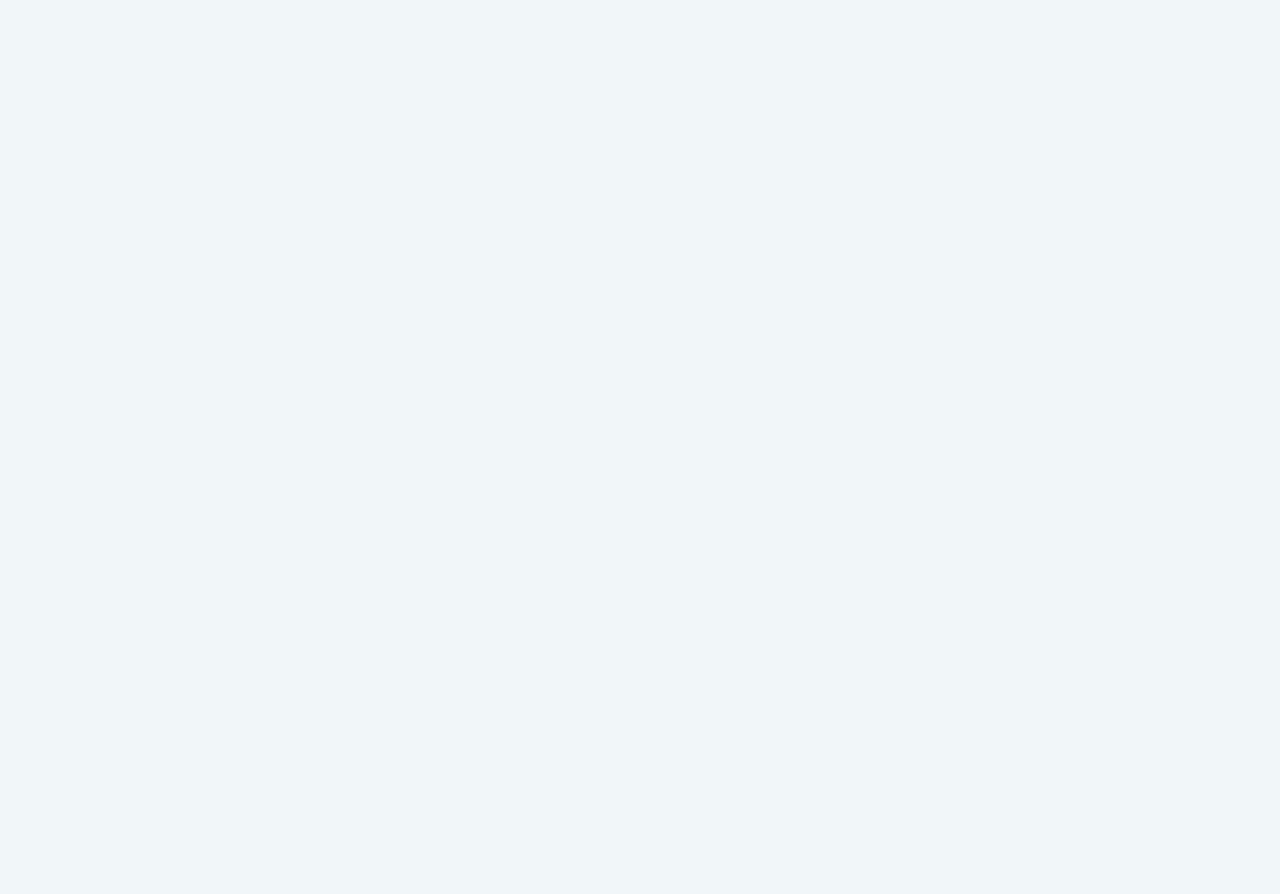
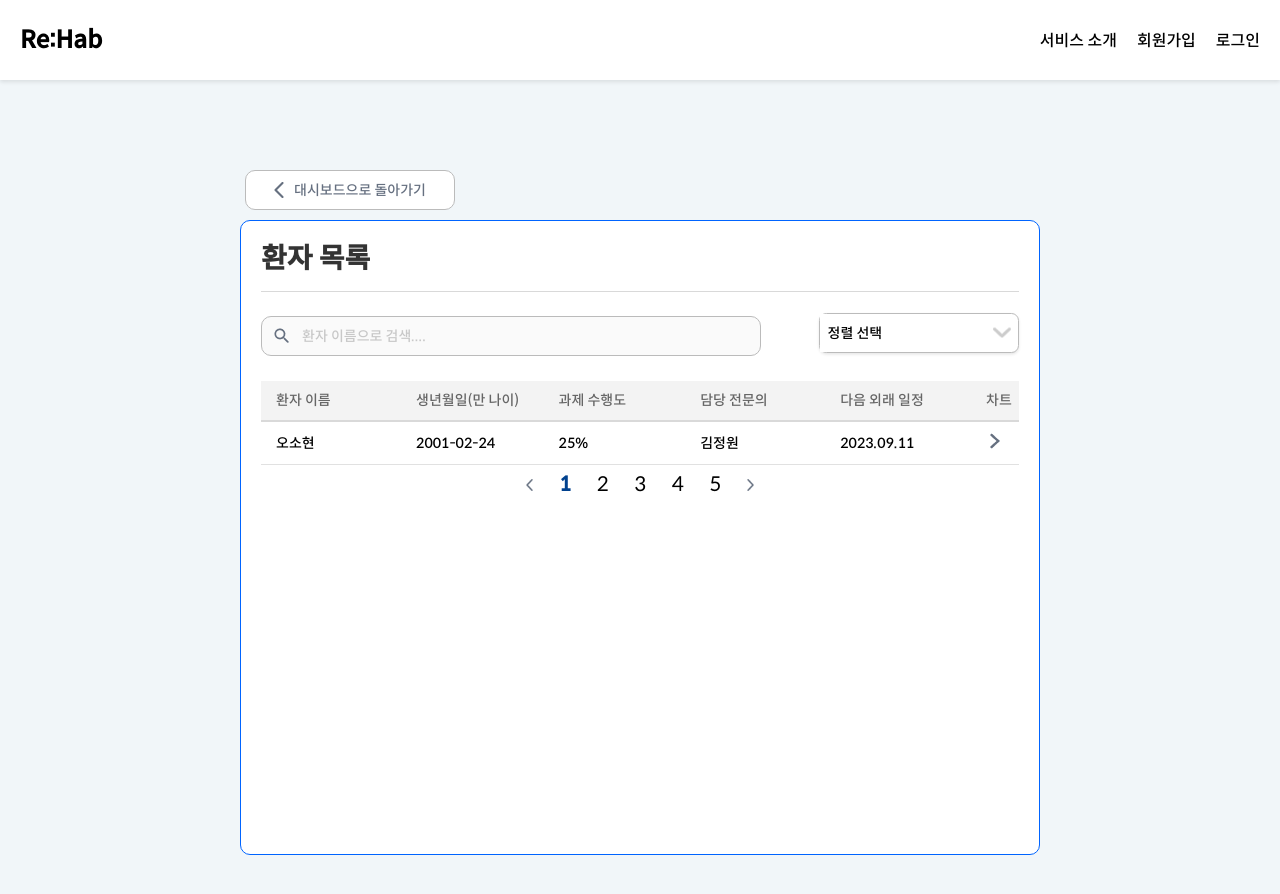
Before and after one commit to sync-without-async/Rehab-FrontEnd, a React (Vite) app: page /therapatientlist in a window 1280 px wide. Before the commit this address had no page. Shown: the top 894 px of the page. Built offline with nearby package versions, Linux system fonts and the light colour scheme.

Commit message:
Feat: 재활치료사 환자 목록 조회 페이지 구현(login-api연결)

```diff
--- a/src/App.jsx
+++ b/src/App.jsx
@@ -12,6 +12,7 @@ import DoctorPatientListPage from './pages/Doctor/DoctorPatientListPage.jsx';
 import DoctorUntactReservePage from './pages/Doctor/DoctorUntactReservePage.jsx';
 import TheraDashBoardPage from './pages/Therapist/TheraDashBoardPage.jsx';
 import TheraUntactReservePage from './pages/Therapist/TheraUntactReservePage.jsx';
+import TheraPatientListPage from './pages/Therapist/TheraPatientListPage.jsx';
 import styled from "styled-components";
 import "./App.scss";
 
@@ -38,6 +39,7 @@ function App() {
           <Route path="/doctoruntactreserve" element={<DoctorUntactReservePage />} />
           <Route path="/theradashboard" element={<TheraDashBoardPage  />} />
           <Route path="/therauntactreserve" element={<TheraUntactReservePage  />} />
+          <Route path="/therapatientlist" element={<TheraPatientListPage />} />
         </Routes>
       </Container>
     </Router>
--- /dev/null
+++ b/src/components/TherapistDashBoard/TheraPatientList.jsx
@@ -0,0 +1,188 @@
+import styled from "styled-components";
+import player from "../../assets/icons/player.png";
+import Pagination from "../Pagination/Pagination";
+import { useState, useEffect } from "react";
+import { userLogin, getUserExercises } from "../../librarys/login-api";
+import SearchBar from "../Input/SearchBar";
+import DropdownFilter from "../Dropdown/DropdownFilter";
+
+const Container = styled.div`
+  width: 800px;
+  height: 635px;
+  margin: 0 auto;
+  padding: 20px;
+  border: 1px solid #0064ff;
+  border-radius: 10px;
+  background-color: #ffffff;
+  font-family: "Spoqa Han Sans Neo", "sans-serif";
+`;
+
+const Title = styled.h1`
+  font-size: 28px;
+  font-weight: bold;
+  color: #333;
+  margin-bottom: 15px;
+`;
+
+const Divider = styled.hr`
+  width: 100%;
+  height: 1px;
+  background-color: #d9d9d9;
+  border: none;
+  margin-bottom: 20px;
+`;
+
+const SearchAndFilterContainer = styled.div`
+  display: flex;
+  justify-content: space-between;
+  align-items: center;
+  margin-bottom: 20px;
+`;
+
+const Table = styled.table`
+  width: 100%;
+  border-collapse: collapse;
+`;
+
+const TableRow = styled.tr`
+  height: 40px;
+  border-bottom: 1px solid #e1e1e1;
+  font-size: 14px;
+`;
+
+const TableCell = styled.td`
+  padding: 10px 15px;
+  &:first-child {
+    width: 150px;
+  }
+  &:nth-child(2) {
+    width: 150px;
+  }
+  &:nth-child(3) {
+    width: 150px;
+  }
+  &:nth-child(4) {
+    width: 150px;
+  }
+  &:nth-child(5) {
+    width: 150px;
+  }
+`;
+
+const TableHeader = styled.th`
+  background-color: #f3f3f3;
+  height: 40px;
+  border-bottom: 2px solid #d9d9d9;
+  font-size: 14px;
+  color: #666666;
+  text-align: left;
+  padding-left: 15px;
+
+  &:first-child {
+    width: 150px;
+  }
+  &:nth-child(2) {
+    width: 150px;
+  }
+  &:nth-child(3) {
+    width: 150px;
+  }
+  &:nth-child(4) {
+    width: 150px;
+  }
+  &:nth-child(5) {
+    width: 150px;
+  }
+`;
+
+const PlayerIcon = styled.img`
+  width: 18px;
+  height: 18px;
+`;
+
+const filterlist = ["오늘 외래 순", "최신 등록 순", "수행도 높은 순"];
+
+const TheraPatientList = () => {
+  const theraId = "therapist";
+  const [theraInfo, setTheraInfo] = useState(null);
+  const [patientInfo, setPatientInfo] = useState(null);
+
+  useEffect(() => {
+    async function fetchDoctorInfo() {
+      const info = await userLogin(theraId, "123456");
+      if (info && info.patient) {
+        setTheraInfo(info);
+        setPatientInfo(info.patient);
+      }
+    }
+
+    fetchDoctorInfo();
+  }, []);
+
+  if (!theraInfo || !patientInfo) {
+    return <div>Error: Doctor or Patient info not found.</div>;
+  }
+
+  const exercises = getUserExercises(patientInfo.id);
+  console.log("Exercises for:", theraInfo.patient.id, exercises);
+
+  // 합격한 과제만 필터링하여 그 갯수를 센다.(이거 나중에 로직 변경 해야됨 임시 데이터에서 보여줄려고 계산하는 것임)
+  const passedExercises = exercises.filter(
+    (exercise) => exercise.judgement === "합격",
+  ).length;
+  const totalExercises = exercises.length;
+
+  const passRate =
+    totalExercises === 0
+      ? 0
+      : Math.round((passedExercises / totalExercises) * 100);
+
+  const totalItems = 40;
+  const itemsPerPage = 8;
+
+  const handlePageChange = (selectedPage) => {
+    console.log("Selected page:", selectedPage);
+  };
+  return (
+    <Container>
+      <Title>환자 목록</Title>
+      <Divider />
+      <SearchAndFilterContainer>
+        <SearchBar />
+        <DropdownFilter items={filterlist} />
+      </SearchAndFilterContainer>
+      <Table>
+        <thead>
+          <TableRow>
+            <TableHeader>환자 이름</TableHeader>
+            <TableHeader>생년월일(만 나이)</TableHeader>
+            <TableHeader>과제 수행도</TableHeader>
+            <TableHeader>담당 전문의</TableHeader>
+            <TableHeader>다음 외래 일정</TableHeader>
+            <TableHeader>차트</TableHeader>
+          </TableRow>
+        </thead>
+        <tbody>
+          <TableRow>
+            <TableCell>{patientInfo.name}</TableCell>
+            <TableCell>{patientInfo.birth}</TableCell>
+            <TableCell>{passRate}%</TableCell>
+            <TableCell>{patientInfo.assignedDoctor}</TableCell>
+            <TableCell>{patientInfo.nextReservationDate}</TableCell>
+            <TableCell>
+              <PlayerIcon src={player} alt="Player Icon" />
+            </TableCell>
+          </TableRow>
+        </tbody>
+      </Table>
+
+      <Pagination
+        totalItems={totalItems}
+        itemsPerPage={itemsPerPage}
+        onChange={handlePageChange}
+      />
+    </Container>
+  );
+};
+
+export default TheraPatientList;
--- /dev/null
+++ b/src/pages/Therapist/TheraPatientListPage.jsx
@@ -0,0 +1,33 @@
+import styled from 'styled-components';
+import Header from '../../components/Header/Header';
+import BackButton from '../../components/Button/BackButton';
+import TheraPatientList from '../../components/TherapistDashBoard/TheraPatientList';
+
+const PageContainer = styled.div`
+  display: flex;
+  flex-direction: column;
+  height: 100vh;
+`;
+
+const CenteredContainer = styled.div`
+  display: flex;
+  flex-direction: column;
+  justify-content: center;
+  align-items: center;
+  flex: 1;
+  margin-top: 50px;
+`;
+
+const TheraPatientListPage = () => {
+  return (
+    <PageContainer>
+      <Header/>
+      <CenteredContainer>
+        <BackButton pageName="대시보드" />
+        <TheraPatientList/>
+      </CenteredContainer>
+    </PageContainer>
+  );
+}
+
+export default TheraPatientListPage;
```
